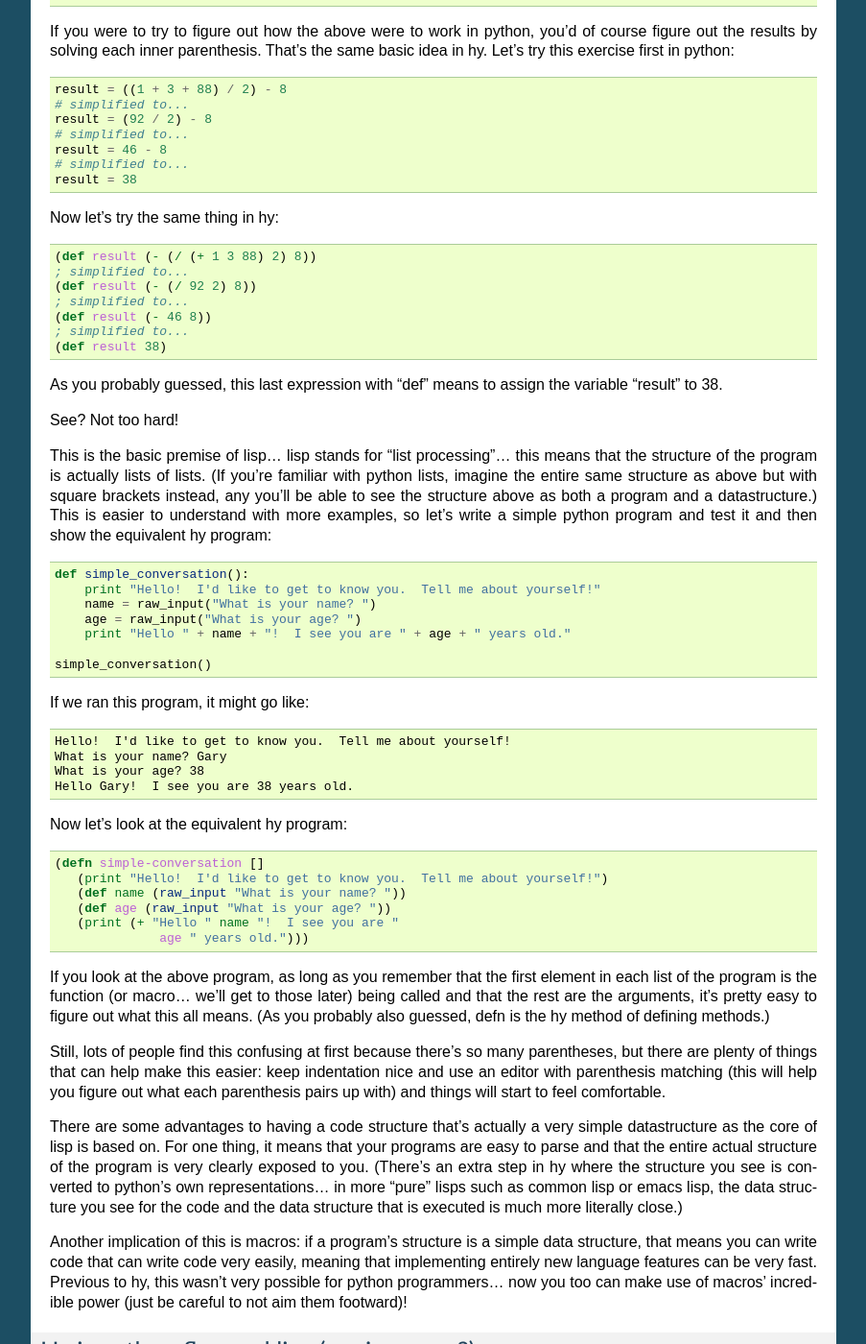
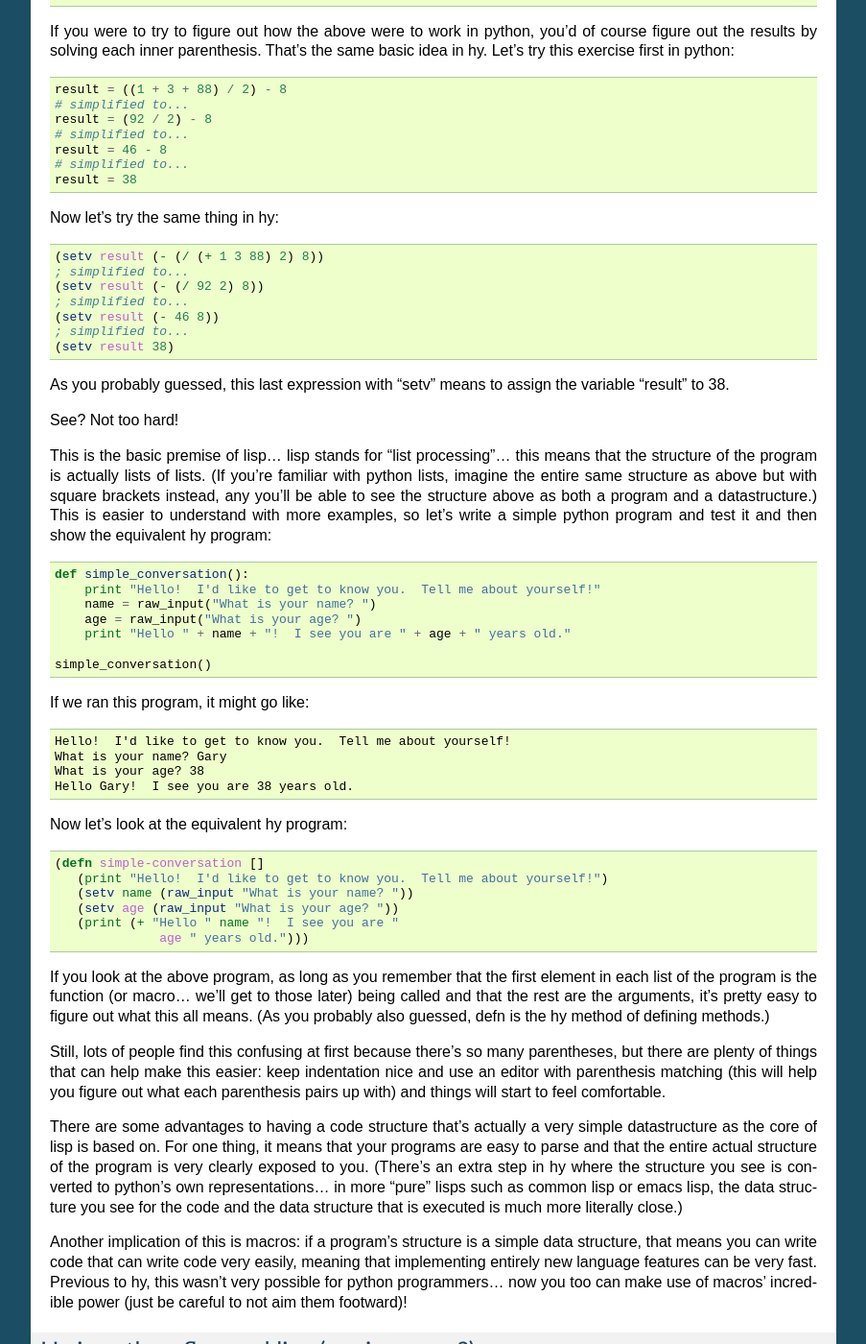
Before and after one commit to hylang/hy, a Sphinx documentation site: the page built from docs/language/index.rst, in a window 1280 px wide and 1400 px high, scrolled down 1081 px. Shown: the whole window at 96% size, without its empty margins (198-1101 px from the left). Built offline with Sphinx 7.4.7, drawn with Linux system fonts in a browser that asks for light colours.

Commit message:
Change all instances of (def foo bar) to (setv foo bar)!
I'm in ur base polluting your language with all my opinions!

```diff
--- a/docs/language/index.rst
+++ b/docs/language/index.rst
@@ -66,7 +66,7 @@ the hy interpreter:
 
 .. code-block:: clj
 
-   (def result (- (/ (+ 1 3 88) 2) 8))
+   (setv result (- (/ (+ 1 3 88) 2) 8))
 
 This would return 37.  But why?  Well, we could look at the equivalent
 expression in python::
@@ -90,15 +90,15 @@ Now let's try the same thing in hy:
 
 .. code-block:: clj
 
-   (def result (- (/ (+ 1 3 88) 2) 8))
+   (setv result (- (/ (+ 1 3 88) 2) 8))
    ; simplified to...
-   (def result (- (/ 92 2) 8))
+   (setv result (- (/ 92 2) 8))
    ; simplified to...
-   (def result (- 46 8))
+   (setv result (- 46 8))
    ; simplified to...
-   (def result 38)
+   (setv result 38)
 
-As you probably guessed, this last expression with "def" means to
+As you probably guessed, this last expression with "setv" means to
 assign the variable "result" to 38.
 
 See?  Not too hard!
@@ -133,8 +133,8 @@ Now let's look at the equivalent hy program:
 
    (defn simple-conversation []
       (print "Hello!  I'd like to get to know you.  Tell me about yourself!")
-      (def name (raw_input "What is your name? "))
-      (def age (raw_input "What is your age? "))
+      (setv name (raw_input "What is your name? "))
+      (setv age (raw_input "What is your age? "))
       (print (+ "Hello " name "!  I see you are "
                  age " years old.")))
 
@@ -207,7 +207,7 @@ assigned as a variable, we can also do the following:
 
 .. code-block:: clj
 
-   (def this-string " fooooo   ")
+   (setv this-string " fooooo   ")
    (this-string.strip)
 
 What about conditionals?:
```
Also changed, not shown: 6 other files.
